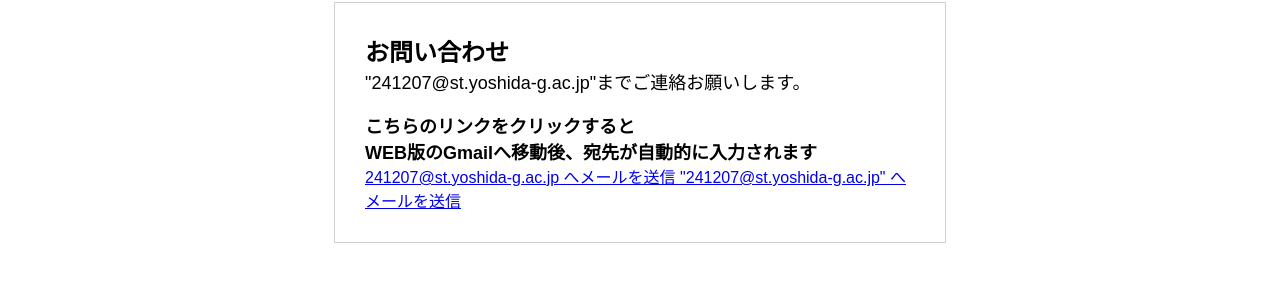
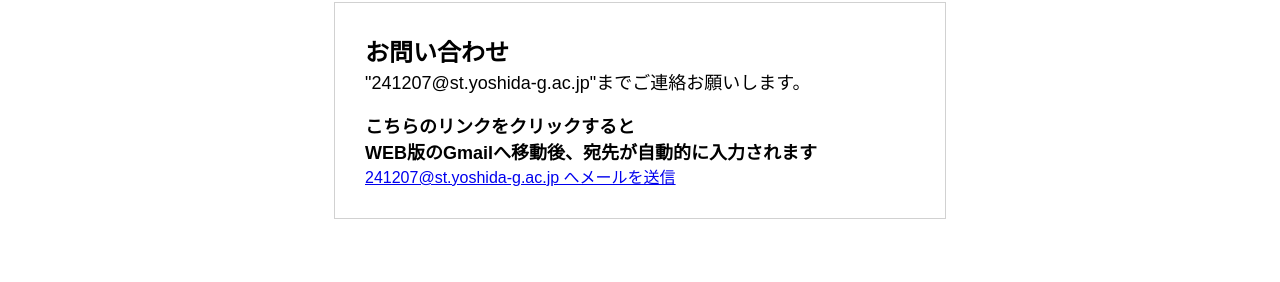
Before and after one commit to Emedia39/portfolio, a plain HTML site: page contact.html in a window 1280 px wide. Shown: the part 118-400 px from the top of the page. Drawn offline with Linux system fonts and the light colour scheme.

Commit message:
Gmailのリンク改良(ミス直し)

```diff
--- a/contact.html
+++ b/contact.html
@@ -35,19 +35,12 @@
       <br />
       <h4>こちらのリンクをクリックすると</h4>
       <h4>WEB版のGmailへ移動後、宛先が自動的に入力されます</h4>
-
       <a
         href="https://mail.google.com/mail/?view=cm&to=241207@st.yoshida-g.ac.jp"
         target="_blank"
         rel="noopener noreferrer"
         >241207@st.yoshida-g.ac.jp へメールを送信
       </a>
-
-      <a
-        target="_blank"
-        href="https://mail.google.com/mail/?view=cm&to=241207@st.yoshida-g.ac.jp"
-        >"241207@st.yoshida-g.ac.jp" へ メールを送信</a
-      >
     </div>
   </body>
 </html>
```
